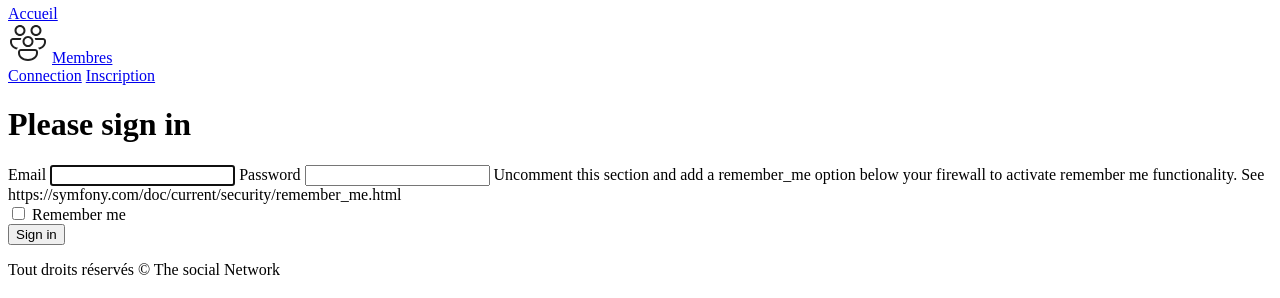
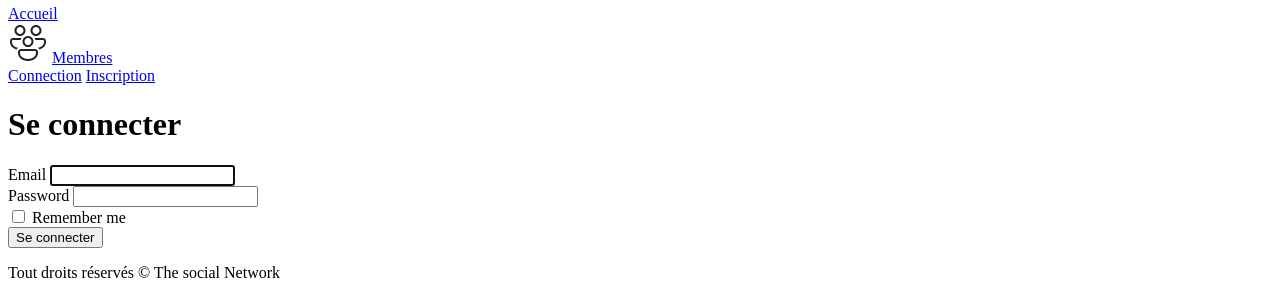
Before and after one commit to Rom-dev1/symfony-network, a Symfony app: template templates/security/login.html.twig in a window 1280 px wide. Shown: the part 1343-1641 px from the top of the page. Before the commit the page ends 1618 px from the top, so only its background shows below. Run offline with Twig, Linux system fonts and the light colour scheme; the template is opened without the code that fills it, so the values that code supplies are empty; some libraries are stand-ins or nearby versions.

Commit message:
start front login

```diff
--- a/templates/registration/register.html.twig
+++ b/templates/registration/register.html.twig
@@ -10,7 +10,7 @@
             {{form_row(registrationForm.plainPassword.first, {attr: {class: "w-full p-2 rounded"}})}}
             {{form_row(registrationForm.plainPassword.second, {attr: {class: "w-full p-2 rounded"}})}}
             {{ form_row(registrationForm.agreeTerms) }}
-            {{dump(form_errors(registrationForm | ))}}
+            {# {{dump(form_errors(registrationForm | ))}} #}
             <button formnovalidate class="w-full text-center bg-blue-400 p-2 rounded text-white">Inscription</button>
         {{ form_end(registrationForm) }}
     </div>
--- a/templates/security/login.html.twig
+++ b/templates/security/login.html.twig
@@ -3,40 +3,39 @@
 {% block title %}Log in!{% endblock %}
 
 {% block body %}
-<form method="post">
+<div class="max-w-2xl mx-auto my-[60px]">
+    <form method="post" class="space-y-5">
         {% if error %}
-        <div class="alert alert-danger">{{ error.messageKey|trans(error.messageData, 'security') }}</div>
+            <div class="">{{ error.messageKey|trans(error.messageData, 'security') }}</div>
         {% endif %}
 
         {% if app.user %}
-        <div class="mb-3">
-            You are logged in as {{ app.user.userIdentifier }}, <a href="{{ path('app_logout') }}">Logout</a>
+            <div class="">
+                Vous etes connecté en tant que {{ app.user.userIdentifier }}, <a href="{{ path('app_logout') }}">Se déconnecter</a>
             </div>
         {% endif %}
 
-    <h1 class="h3 mb-3 font-weight-normal">Please sign in</h1>
+        <h1 class="text-center text-2xl">Se connecter</h1>
+        <div>
             <label for="inputEmail">Email</label>
-    <input type="email" value="{{ last_username }}" name="email" id="inputEmail" class="form-control" autocomplete="email" required autofocus>
+            <input type="email" value="{{ last_username }}" name="email" id="inputEmail" class="w-full p-2 rounded" autocomplete="email" required autofocus>
+        </div>
+        <div>
             <label for="inputPassword">Password</label>
-    <input type="password" name="password" id="inputPassword" class="form-control" autocomplete="current-password" required>
-
+            <input type="password" name="password" id="inputPassword" class="w-full p-2 rounded" autocomplete="current-password" required>
+        </div>
         <input type="hidden" name="_csrf_token"
             value="{{ csrf_token('authenticate') }}"
         >
-
-
-        Uncomment this section and add a remember_me option below your firewall to activate remember me functionality.
-        See https://symfony.com/doc/current/security/remember_me.html
-
         <div class="checkbox mb-3">
             <label>
                 <input type="checkbox" name="_remember_me"> Remember me
             </label>
         </div>
 
-
-    <button formnovalidate class="btn btn-lg btn-primary" type="submit">
-        Sign in
+        <button formnovalidate class="w-full bg-blue-400 p-2 rounded text-center text-white" >
+            Se connecter
         </button>
     </form>
+</div>
 {% endblock %}
```
Lines whose indentation alone changed are shown as unchanged.
